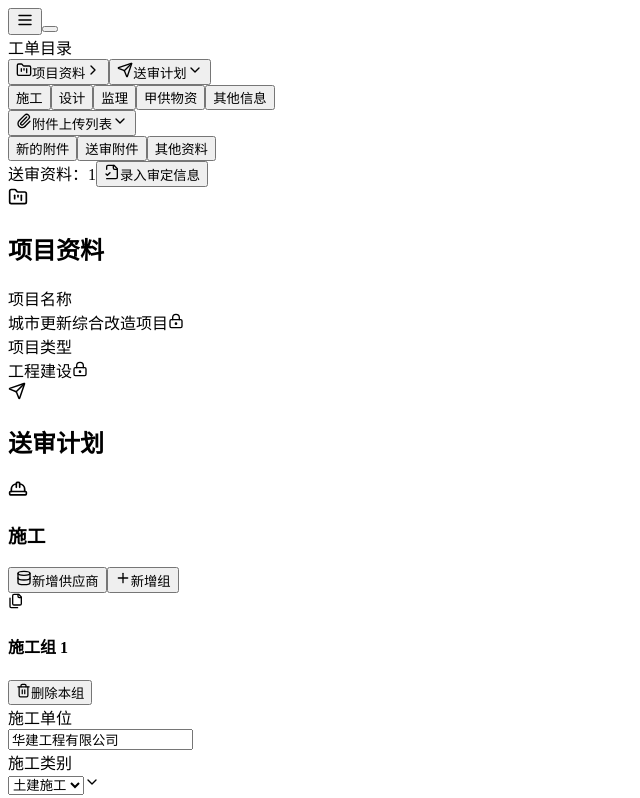
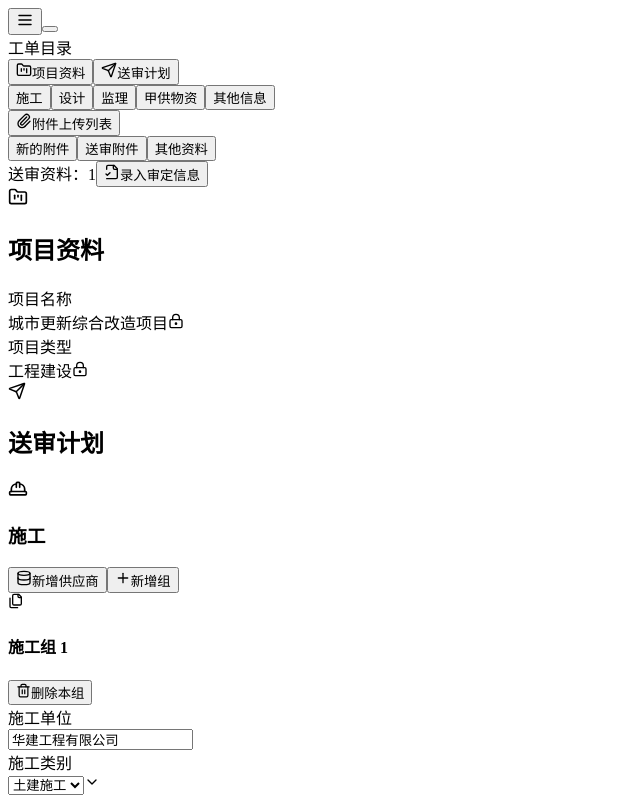
Before and after one commit to yih14601-wq/engineering-review-entry-demo, a React (Vite) app: page / in a window 1280 px wide. Shown: the top 798 px of the page, without its empty margins (0-640 px from the left). Built offline with nearby package versions, Linux system fonts and the light colour scheme; the HTML template or start-up script is replaced by a standard one.

Commit message:
fix: remove misleading navigation arrows

```diff
--- a/src/AuditPlanPage.tsx
+++ b/src/AuditPlanPage.tsx
@@ -2,8 +2,6 @@ import { useMemo, useRef, useState, type ComponentType, type DragEvent } from 'r
 import {
   BadgeCheck,
   Boxes,
-  ChevronDown,
-  ChevronRight,
   ClipboardCheck,
   CloudUpload,
   Database,
@@ -127,18 +125,15 @@ function AuditDirectory({
         >
           <FolderKanban size={16} />
           <span>项目资料</span>
-          <ChevronRight className="nav-hidden-icon" size={16} aria-hidden="true" />
         </button>
 
         <button
           type="button"
           className={`anchor-primary${sendPlanActive ? ' is-active' : ''}`}
           onClick={() => onNavigate('audit-send-plan')}
-          aria-expanded="true"
         >
           <Send size={16} />
           <span>送审计划</span>
-          <ChevronDown size={16} aria-hidden="true" />
         </button>
         <div className="anchor-secondary-group">
           {([
@@ -165,11 +160,9 @@ function AuditDirectory({
           type="button"
           className={`anchor-primary anchor-group-start${attachmentsActive ? ' is-active' : ''}`}
           onClick={() => onNavigate('audit-attachments')}
-          aria-expanded="true"
         >
           <Paperclip size={16} />
           <span>附件上传列表</span>
-          <ChevronDown size={16} aria-hidden="true" />
         </button>
         <div className="anchor-secondary-group">
           {uploadCategories.map((category) => {
--- a/src/EntryReviewDrawer.tsx
+++ b/src/EntryReviewDrawer.tsx
@@ -3,8 +3,6 @@ import {
   BadgeCheck,
   Boxes,
   Calculator,
-  ChevronDown,
-  ChevronRight,
   ClipboardCheck,
   Files,
   HardHat,
@@ -86,18 +84,15 @@ function EntrySidebar({
         >
           <Send size={16} />
           <span>送审信息</span>
-          <ChevronRight className="nav-hidden-icon" size={16} aria-hidden="true" />
         </button>
 
         <button
           type="button"
           className={`anchor-primary${reviewIsActive ? ' is-active' : ''}`}
           onClick={() => navigate('entry-audit')}
-          aria-expanded="true"
         >
           <BadgeCheck size={16} />
           <span>审定信息</span>
-          <ChevronDown size={16} aria-hidden="true" />
         </button>
 
         <div className="anchor-secondary-group">
--- a/src/styles.css
+++ b/src/styles.css
@@ -331,7 +331,7 @@ button:disabled {
 .anchor-secondary.is-active {
   color: var(--brand-500);
   background: var(--brand-50);
-  border-radius: 0 var(--radius-sm) var(--radius-sm) 0;
+  border-radius: 0;
   font-weight: 500;
 }
 
@@ -359,10 +359,6 @@ button:disabled {
 
 .anchor-secondary.is-active .nav-dot {
   background: var(--brand-500);
-}
-
-.nav-hidden-icon {
-  visibility: hidden;
 }
 
 /* Audit plan work card */
```
